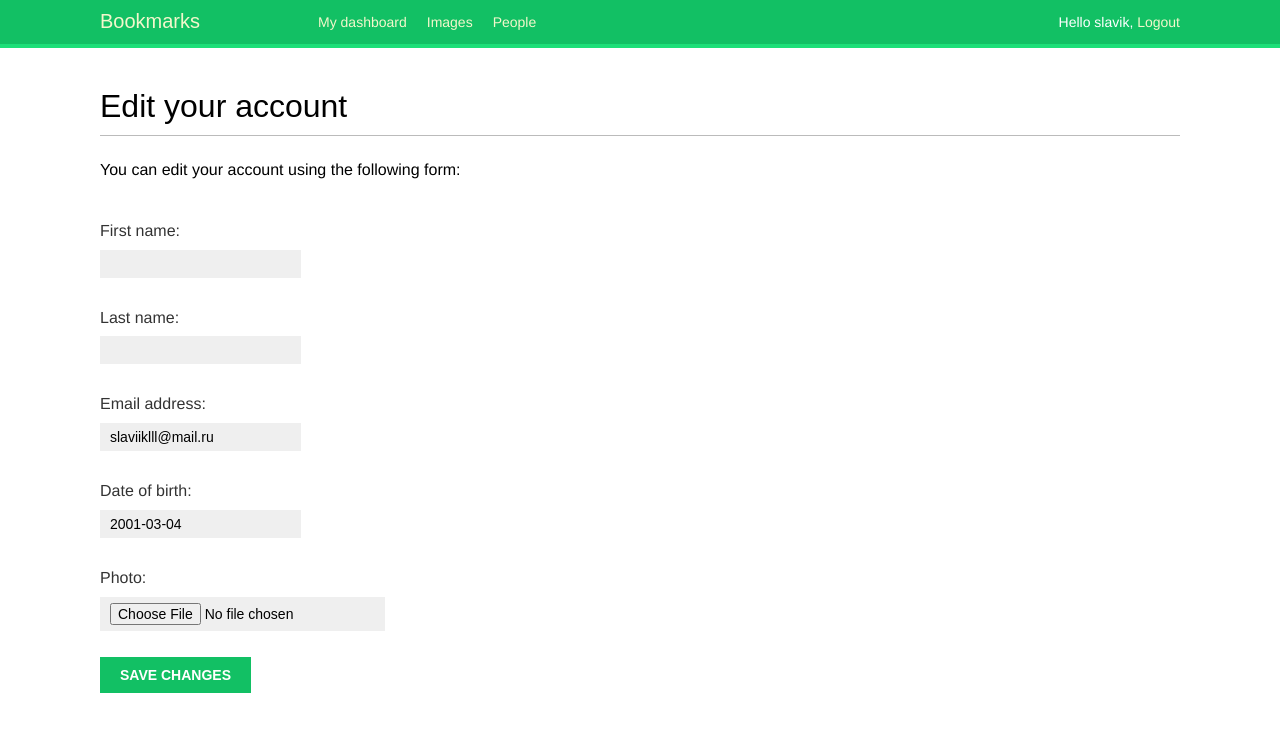
After one commit to WooDoo1337/First-Project, a Django app: page /account/edit/ in a window 1280 px wide. The commit adds this page. Shown: the top 732 px of the page. Run offline with Django 4.2, Linux system fonts and the light colour scheme; a user stored in the database is signed in; data comes from the database, SQL or seed files in the repository; both versions use the stored data as it was after the commit; some web fonts are replaced.

Commit message:
... - 231

```diff
--- a/bookmarks/account/forms.py
+++ b/bookmarks/account/forms.py
@@ -10,7 +10,6 @@
     password = forms.CharField(label='Password',
                                widget=forms.PasswordInput)
     password2 = forms.CharField(label='Repeat password',
-
                                 widget=forms.PasswordInput)
     class Meta:
         model = User
--- a/bookmarks/account/templates/account/dashboard.html
+++ b/bookmarks/account/templates/account/dashboard.html
@@ -4,5 +4,8 @@
 
 {% block content %}
   <h1>Dashboard</h1>
-  <p>Welcome to your dashboard.</p>
+  <p>
+    Welcome to your dashboard. You can <a href="{% url 'edit' %}">edit your profile</a>
+    or <a href="{% url 'password_change' %}">change your password</a>.
+  </p>
 {% endblock %}
--- /dev/null
+++ b/bookmarks/account/templates/account/edit.html
@@ -0,0 +1,14 @@
+{% extends "base.html" %}
+
+{% block title %}Edit your account{% endblock %}
+
+{% block content %}
+  <h1>Edit your account</h1>
+  <p>You can edit your account using the following form:</p>
+  <form method="post" enctype="multipart/form-data">
+    {{ user_form.as_p }}
+    {{ profile_form.as_p }}
+    {% csrf_token %}
+    <p><input type="submit" value="Save changes"></p>
+  </form>
+{% endblock %}
--- a/bookmarks/account/urls.py
+++ b/bookmarks/account/urls.py
@@ -33,4 +33,5 @@
     path('', include('django.contrib.auth.urls')),
     path('', views.dashboard, name='dashboard'),
     path('register/', views.register, name='register'),
+    path('edit/', views.edit, name='edit'),
 ]
--- a/bookmarks/account/views.py
+++ b/bookmarks/account/views.py
@@ -1,8 +1,10 @@
 from django.http import HttpResponse
 from django.shortcuts import render
 from django.contrib.auth import authenticate, login
-from .forms import LoginForm, UserRegistrationForm
+from .forms import LoginForm, UserRegistrationForm, \
+UserEditForm, ProfileEditForm
 from django.contrib.auth.decorators import login_required
+from .models import Profile
 
 def user_login(request):
     if request.method == 'POST':
@@ -43,6 +45,8 @@
             user_form.cleaned_data['password'])
             # Сохранить объект User
             new_user.save()
+            # Создать профиль пользователя
+            Profile.objects.create(user=new_user)
             return render(request,
                           'account/register_done.html',
                           {'new_user': new_user})
@@ -51,3 +55,25 @@
     return render(request,
                   'account/register.html',
                   {'user_form': user_form})
+
+
+@login_required
+def edit(request):
+    if request.method == 'POST':
+        user_form = UserEditForm(instance=request.user,
+                                 data=request.POST)
+        profile_form = ProfileEditForm(
+                                    instance=request.user.profile,
+                                    data=request.POST,
+                                    files=request.FILES)
+        if user_form.is_valid() and profile_form.is_valid():
+            user_form.save()
+            profile_form.save()
+    else:
+        user_form = UserEditForm(instance=request.user)
+        profile_form = ProfileEditForm(
+                                    instance=request.user.profile)
+    return render(request,
+                  'account/edit.html',
+                  {'user_form': user_form,
+                  'profile_form': profile_form})
```
Also changed, not shown: bookmarks/db.sqlite3, bookmarks/media/users/2025/12/24/images.jpeg (added), bookmarks/media/users/2025/12/24/images_SfVZtUa.jpeg (added), bookmarks/media/users/2025/12/24/tg_image_1882026462.png (added), bookmarks/media/users/2025/12/24/tg_image_1882026462_KxUEwhw.png (added), bookmarks/media/users/2025/12/24/tg_image_1882026462_UcMsvWu.png (added), bookmarks/media/users/2025/12/24/tg_image_1882026462_br0GgFE.png (added), bookmarks/media/users/2025/12/24/tg_image_1882026462_m90b6ez.png (added), bookmarks/media/users/2025/12/24/tg_image_1882026462_ockc9Fx.png (added), bookmarks/media/users/2025/12/24/tg_image_1882026462_yvW0D93.png (added).
